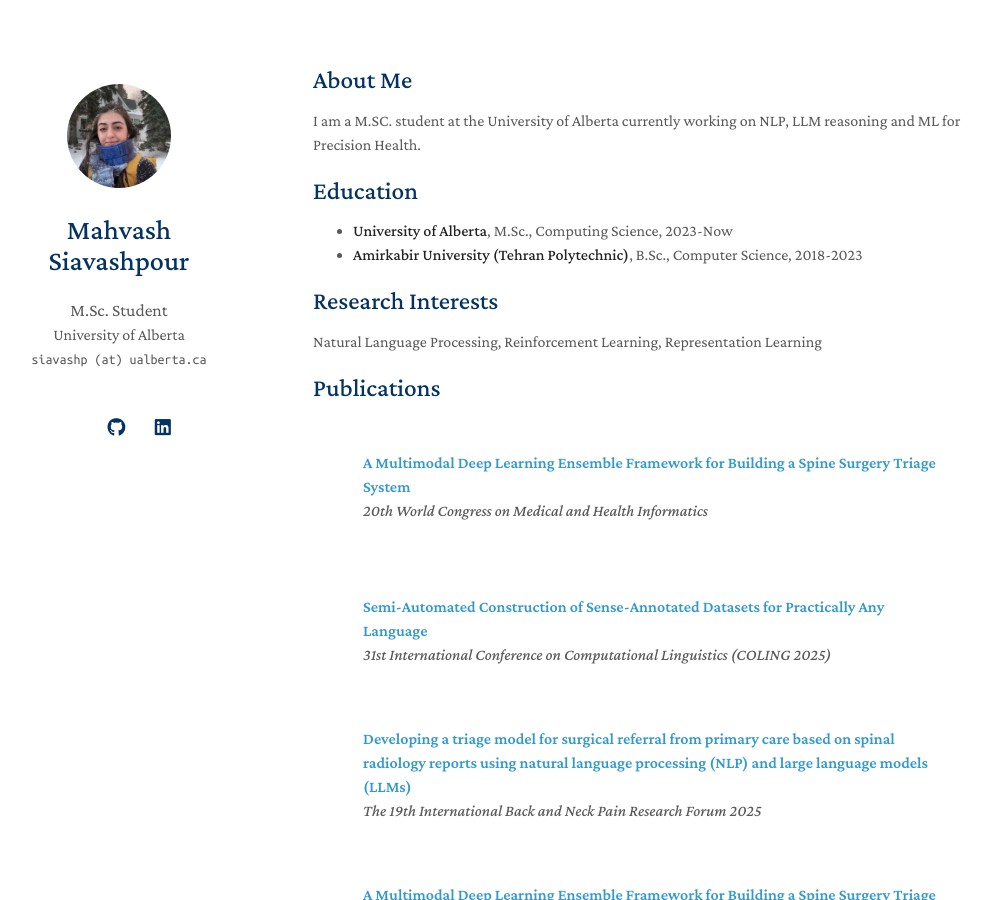
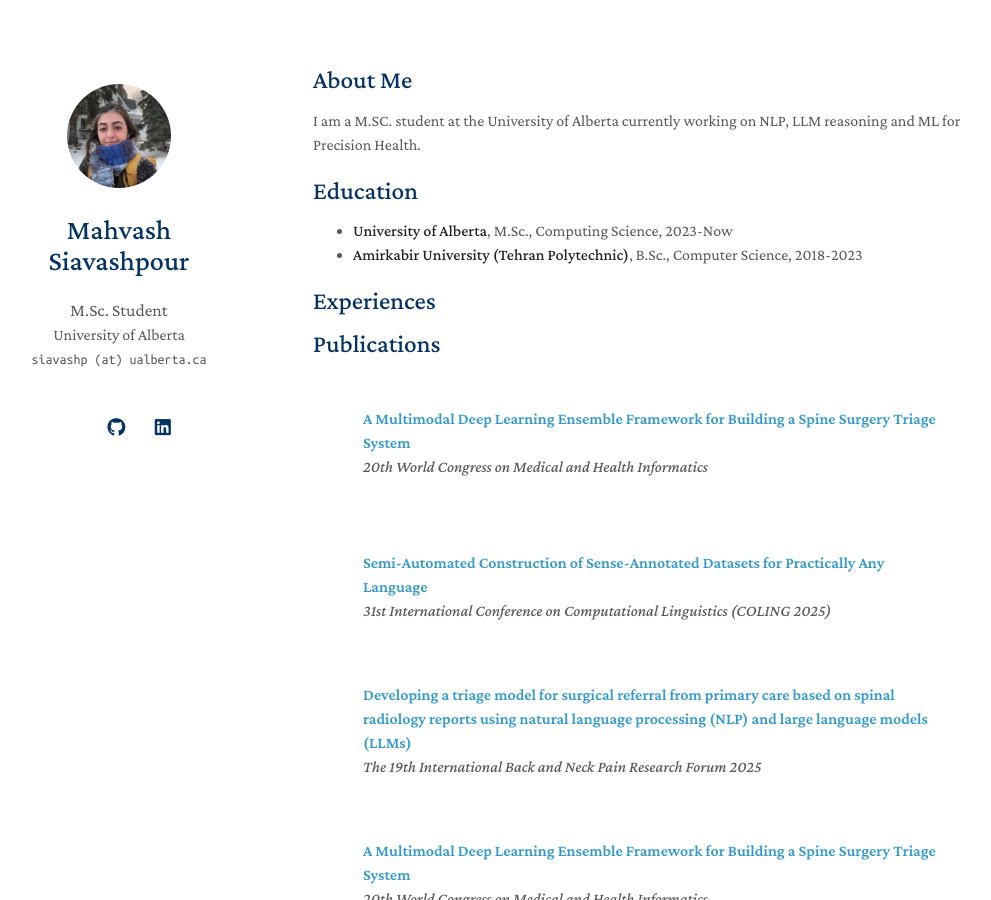
Before and after one commit to mahvash-siavashpour/mahvash-siavashpour.github.io, a Jekyll site: the page built from index.md, in a window 1280 px wide and 900 px high. Shown: the whole window, without its empty margins (157-1148 px from the left). Built offline with Jekyll 4.4.1, drawn with Linux system fonts in a browser that asks for light colours; a style sheet for code colours, icons or effects is not loaded; our own code applies the rules of GitHub Pages for plain Markdown files.

Commit message:
small changes

```diff
--- a/index.md
+++ b/index.md
@@ -11,9 +11,8 @@
 - **University of Alberta**, M.Sc., Computing Science, 2023-Now
 - **Amirkabir University (Tehran Polytechnic)**, B.Sc., Computer Science, 2018-2023
 
-## Research Interests
+## Experiences
 
-Natural Language Processing, Reinforcement Learning, Representation Learning
 
 <!-- ## News
 
```
